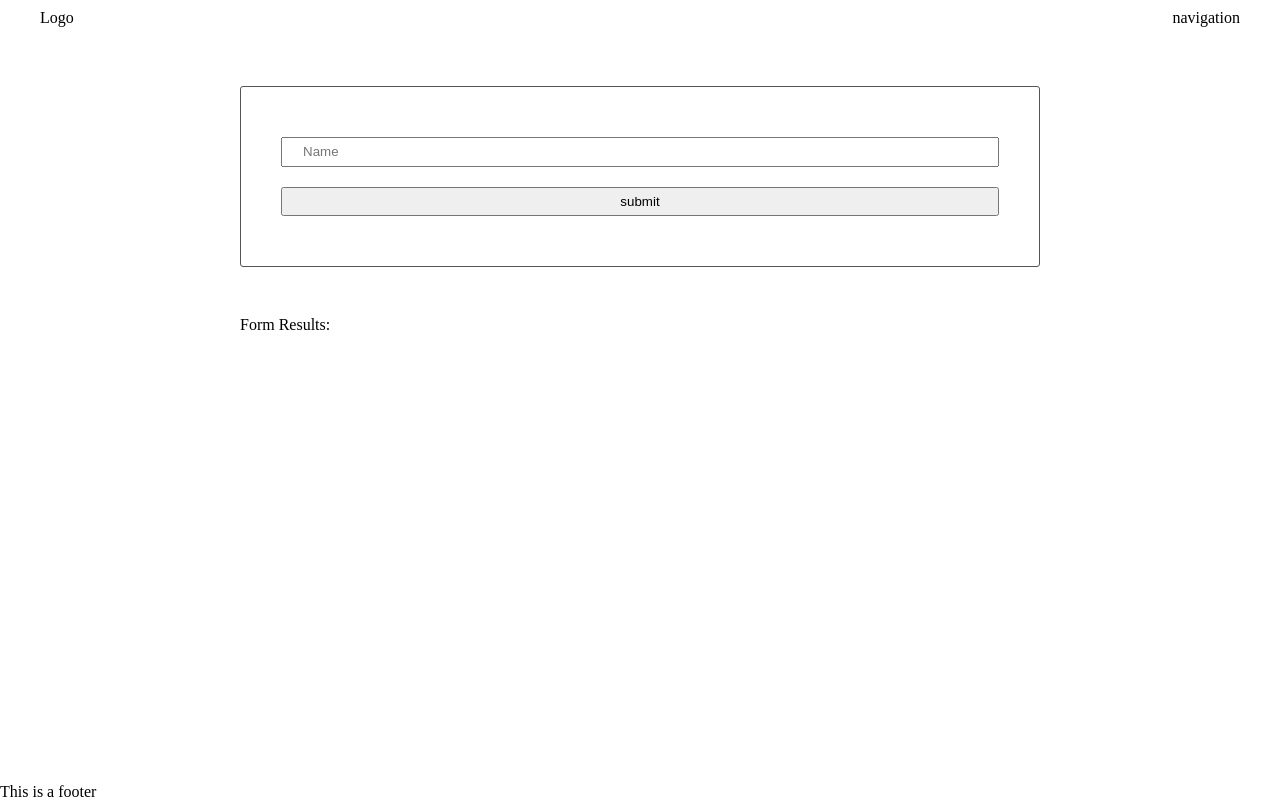
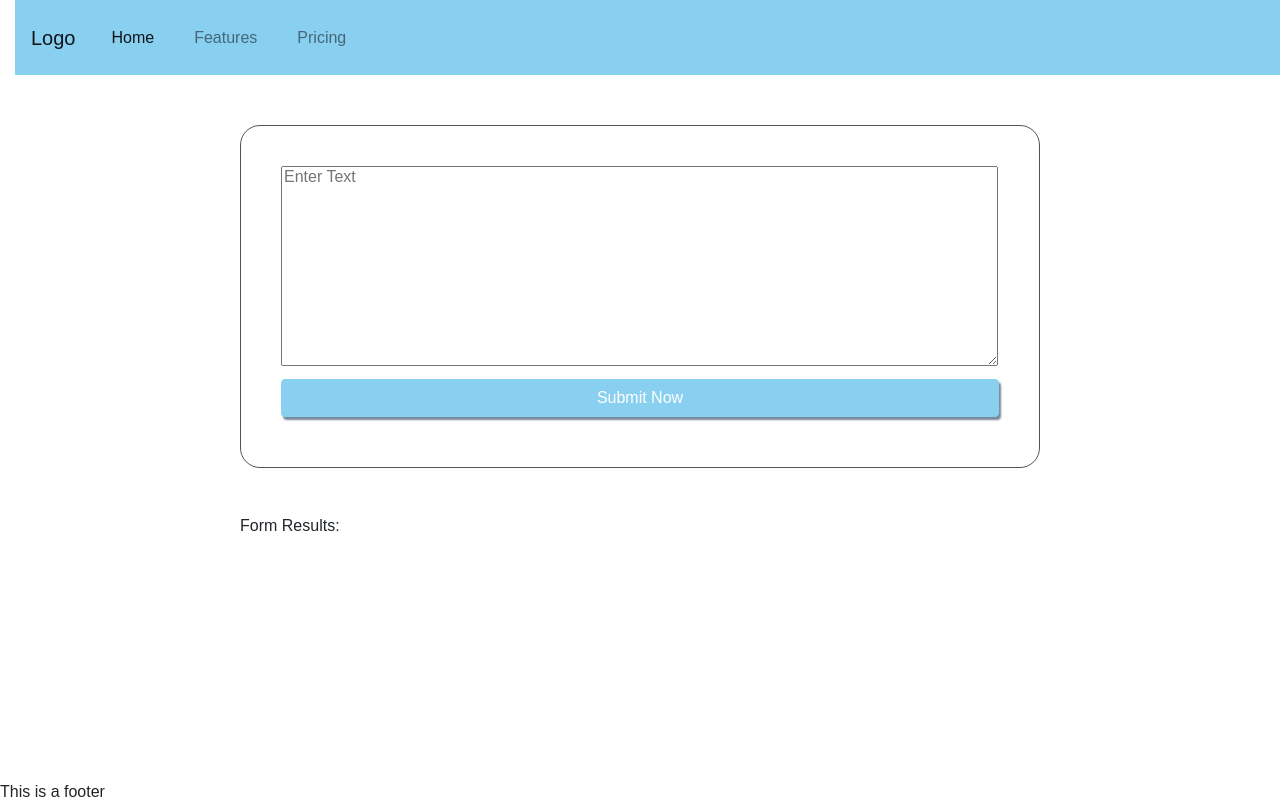
Before and after one commit to Zappaware/news_article_nlp, a website built with webpack: page src/client/views/index.html in a window 1280 px wide. Built offline with nearby package versions, Linux system fonts and the light colour scheme.

Commit message:
Included Bootstrap CDN and made style improvements

```diff
--- a/src/client/index.js
+++ b/src/client/index.js
@@ -1,7 +1,20 @@
 import { checkForName } from './js/nameChecker'
 import { handleSubmit } from './js/formHandler'
+import 'bootstrap'
+
+import './styles/resets.scss'
+import './styles/base.scss'
+import './styles/form.scss'
+import './styles/footer.scss'
+import './styles/header.scss'
+import './styles/overrides.scss'
 
 console.log(checkForName);
 
-alert("I EXIST")
-console.log("CHANGE!!");
+// alert("I EXIST")
+// console.log("CHANGE!!");
+
+export {
+    checkForName,
+    handleSubmit
+}
--- a/src/client/js/formHandler.js
+++ b/src/client/js/formHandler.js
@@ -3,10 +3,10 @@ function handleSubmit(event) {
 
     // check what text was put into the form field
     let formText = document.getElementById('name').value
-    checkForName(formText)
+    Client.checkForName(formText)
 
     console.log("::: Form Submitted :::")
-    fetch('http://localhost:8080/test')
+    fetch('http://localhost:8081/test')
     .then(res => res.json())
     .then(function(res) {
         document.getElementById('results').innerHTML = res.message
--- a/src/client/styles/base.css
+++ b/src/client/styles/base.scss
@@ -2,6 +2,7 @@ body {
     display: flex;
     flex-direction: column;
     min-height: 100vh;
+    font-family: Arial, Helvetica, sans-serif;
 }
 
 main {
--- a/src/client/styles/form.css
+++ b/src/client/styles/form.scss
@@ -1,7 +1,9 @@
 form {
     border: 1px solid #545454;
-    border-radius: 3px;
+    border-radius: 20px;
     padding: 40px;
+    height: auto;
+    width: auto;
 }
 
 input {
@@ -10,3 +12,8 @@ input {
     line-height: 16px;
     margin: 10px 0;
 }
+
+#text-entry {
+    height: 200px;
+    width: 717px;
+}
--- /dev/null
+++ b/src/client/styles/overrides.scss
@@ -0,0 +1,39 @@
+.btn {
+    display: inline-block;
+    font-weight: 400;
+    color: #212529;
+    text-align: center;
+    vertical-align: middle;
+    -webkit-user-select: none;
+    -moz-user-select: none;
+    -ms-user-select: none;
+    user-select: none;
+    background-color: transparent;
+    border: 1px solid transparent;
+    padding: .375rem .75rem;
+    font-size: 1rem;
+    line-height: 1.5;
+    border-radius: .25rem;
+    transition: color .15s ease-in-out,background-color .15s ease-in-out,border-color .15s ease-in-out,box-shadow .15s ease-in-out;
+    box-shadow: 2px 3px 2px lightslategray;
+}
+
+.btn-primary {
+    color: #fff;
+    background-color: #89CFF0;
+    border-color: #89CFF0;
+}
+
+.navbar {
+    width: 100vw;
+    height: 75px;
+
+    .nav-link {
+        padding-right: 20px!important;
+        padding-left: 20px!important;
+    }
+}
+
+.bg-light {
+    background-color: #89CFF0!important;
+}
--- a/src/client/views/index.html
+++ b/src/client/views/index.html
@@ -2,30 +2,44 @@
 <html lang="en" dir="ltr">
     <head>
         <meta charset="utf-8">
-        <title>Test</title>
-        <link rel="stylesheet" href="/styles/resets.css">
-        <link rel="stylesheet" href="/styles/base.css">
-        <link rel="stylesheet" href="/styles/header.css">
-        <link rel="stylesheet" href="/styles/form.css">
-        <link rel="stylesheet" href="/styles/footer.css">
+        <title>PROJECT</title>
+        <script src="https://code.jquery.com/jquery-3.5.1.slim.min.js" integrity="sha384-DfXdz2htPH0lsSSs5nCTpuj/zy4C+OGpamoFVy38MVBnE+IbbVYUew+OrCXaRkfj" crossorigin="anonymous"></script>
+        <link rel="stylesheet" href="https://stackpath.bootstrapcdn.com/bootstrap/4.5.2/css/bootstrap.min.css" integrity="sha384-JcKb8q3iqJ61gNV9KGb8thSsNjpSL0n8PARn9HuZOnIxN0hoP+VmmDGMN5t9UJ0Z" crossorigin="anonymous">
+        <script src="https://stackpath.bootstrapcdn.com/bootstrap/4.5.2/js/bootstrap.min.js" integrity="sha384-B4gt1jrGC7Jh4AgTPSdUtOBvfO8shuf57BaghqFfPlYxofvL8/KUEfYiJOMMV+rV" crossorigin="anonymous"></script>
+        <script src="https://cdn.jsdelivr.net/npm/popper.js@1.16.1/dist/umd/popper.min.js" integrity="sha384-9/reFTGAW83EW2RDu2S0VKaIzap3H66lZH81PoYlFhbGU+6BZp6G7niu735Sk7lN" crossorigin="anonymous"></script>
+
     </head>
 
     <body>
-
-        <header>
-            <div class="">
-                Logo
+        <div class="header-nav">
+            <div class="container-fluid">
+                <nav class="navbar navbar-expand-lg navbar-light bg-light">
+                    <a class="navbar-brand" href="#">Logo</a>
+                    <button class="navbar-toggler" type="button" data-toggle="collapse" data-target="#navbarText" aria-controls="navbarText" aria-expanded="false" aria-label="Toggle navigation">
+                        <span class="navbar-toggler-icon"></span>
+                    </button>
+                    <div class="collapse navbar-collapse" id="navbarText">
+                        <ul class="navbar-nav mr-auto">
+                        <li class="nav-item active">
+                            <a class="nav-link" href="#">Home <span class="sr-only">(current)</span></a>
+                        </li>
+                        <li class="nav-item">
+                            <a class="nav-link" href="#">Features</a>
+                        </li>
+                        <li class="nav-item">
+                            <a class="nav-link" href="#">Pricing</a>
+                        </li>
+                        </ul>
+                    </div>
+                </nav>
             </div>
-            <div class="">
-                navigation
-            </div>
-        </header>
+        </div>
 
         <main>
             <section>
-                <form class="" onsubmit="return handleSubmit(event)">
-                    <input id="name" type="text" name="input" value="" onblur="onBlur()" placeholder="Name">
-                    <input type="submit" name="" value="submit" onclick="return handleSubmit(event)" onsubmit="return handleSubmit(event)">
+                <form class="" onsubmit="return Client.handleSubmit(event)">
+                    <textarea id="text-entry" type="text" name="input" value="" onblur="onBlur()" placeholder="Enter Text"></textarea>
+                    <input class="btn btn-primary" type="submit" name="" value="Submit Now" onclick="return Client.handleSubmit(event)" onsubmit="return Client.handleSubmit(event)">
                 </form>
             <section>
 
--- a/src/server/index.js
+++ b/src/server/index.js
@@ -14,8 +14,8 @@ app.get('/', function (req, res) {
 })
 
 // designates what port the app will listen to for incoming requests
-app.listen(8080, function () {
-    console.log('Example app listening on port 8080!')
+app.listen(8081, function () {
+    console.log('Example app listening on port 8081!')
 })
 
 app.get('/test', function (req, res) {
--- a/webpack.dev.js
+++ b/webpack.dev.js
@@ -8,12 +8,20 @@ module.exports = {
     mode: 'development',
     devtool: 'source-map',
     stats: 'verbose',
+    output: {
+        libraryTarget: 'var',
+        library: 'Client'
+    },
     module: {
         rules: [
             {
                 test: '/\.js$/',
                 exclude: /node_modules/,
                 loader: "babel-loader"
+            },
+            {
+                test: /\.scss$/,
+                use: ['style-loader', 'css-loader', 'sass-loader']
             }
         ]
     },
--- a/webpack.prod.js
+++ b/webpack.prod.js
@@ -1,16 +1,31 @@
 const path = require('path')
 const webpack = require('webpack')
 const HtmlWebPackPlugin = require("html-webpack-plugin")
+const MiniCssExtractPlugin = require('mini-css-extract-plugin')
+const OptimizeCSSAssetsPlugin = require('optimize-css-assets-webpack-plugin')
+const TerserPlugin = require('terser-webpack-plugin')
 
 module.exports = {
     entry: './src/client/index.js',
     mode: 'production',
+    optimization: {
+        minimizer: [new TerserPlugin({}), new OptimizeCSSAssetsPlugin({})],
+
+    },
+    output: {
+        libraryTarget: 'var',
+        library: 'Client'
+    },
     module: {
         rules: [
             {
                 test: '/\.js$/',
                 exclude: /node_modules/,
                 loader: "babel-loader"
+            },
+            {
+                test: /\.scss$/,
+                use: [MiniCssExtractPlugin.loader, 'css-loader', 'sass-loader']
             }
         ]
     },
@@ -18,6 +33,8 @@ module.exports = {
         new HtmlWebPackPlugin({
             template: "./src/client/views/index.html",
             filename: "./index.html",
-        })
+        }),
+        new MiniCssExtractPlugin({filename: '[name].css'}),
+        // new WorkboxPlugin.GenerateSW()
     ]
 }
```
Also changed, not shown: package.json (+12 -0 lines), src/client/styles/footer.css (deleted), src/client/styles/footer.scss (added), src/client/styles/header.scss (renamed from src/client/styles/header.css), src/client/styles/resets.scss (renamed from src/client/styles/resets.css), 1 other file.
